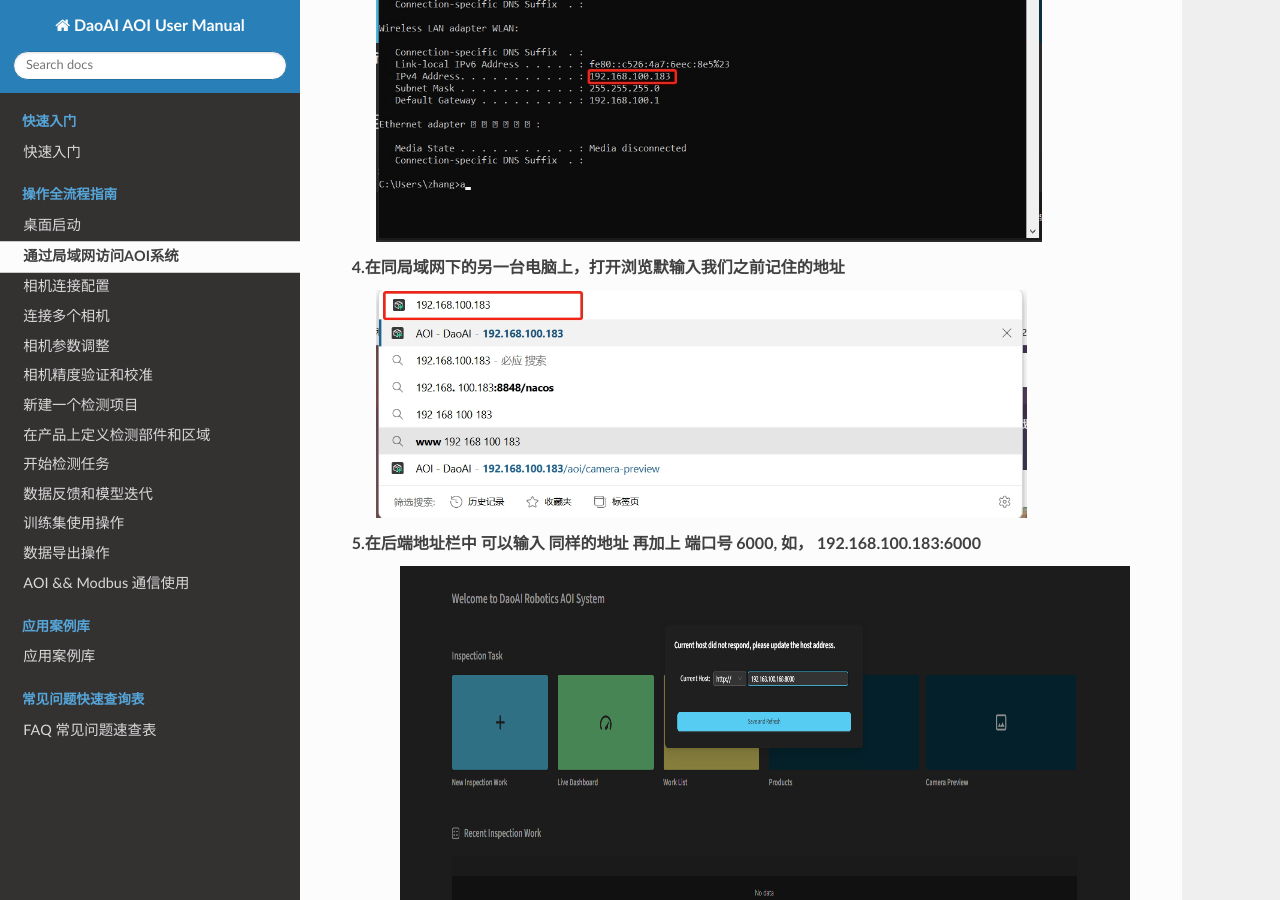
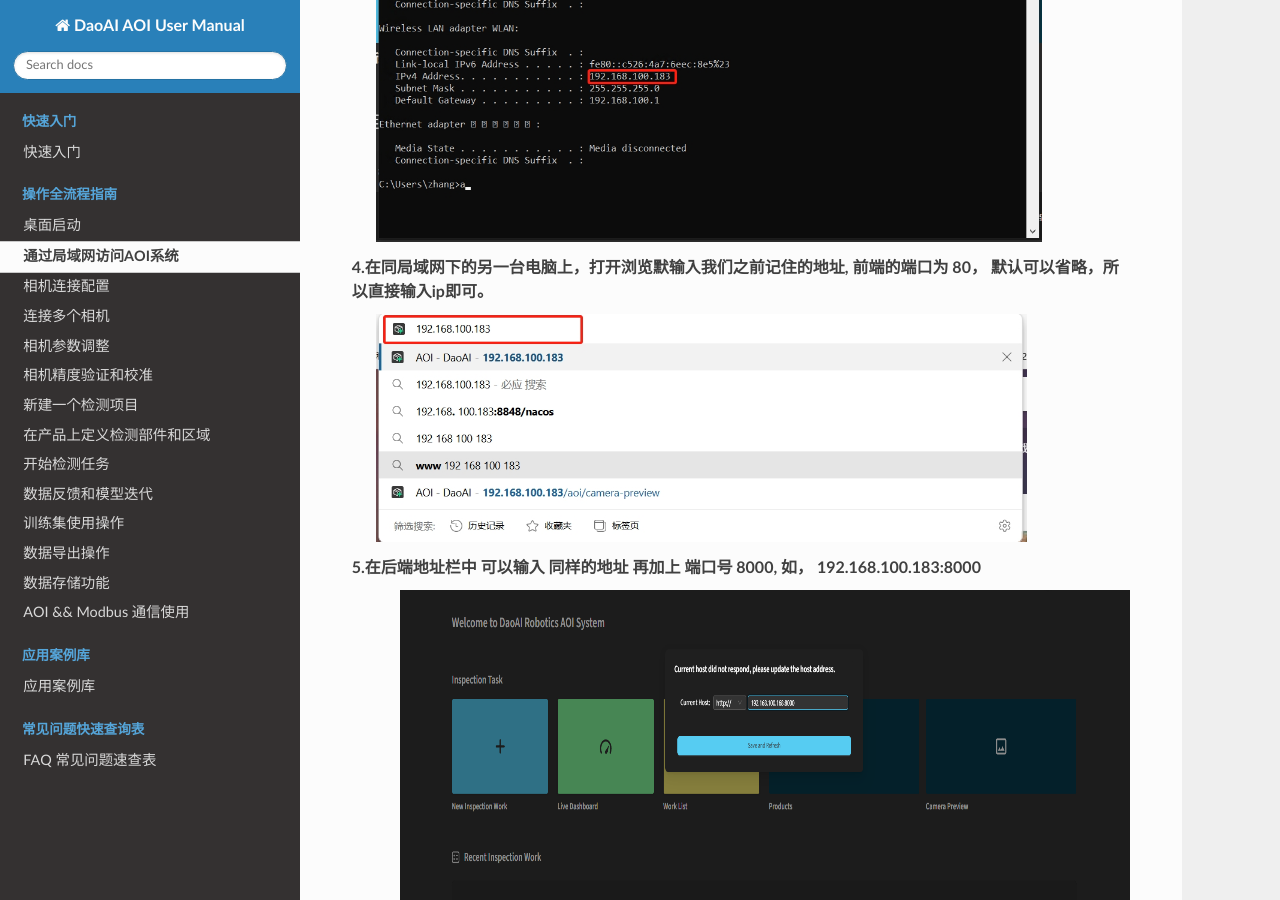
Before and after one commit to DaoAI-Robotics-Inc/daoai_aoi_user_manual, a Sphinx documentation site: the page built from docs/source/application/international/index.rst, in a window 1280 px wide and 900 px high, scrolled down 1660 px. Built offline with Sphinx 7.4.7 and the Read the Docs theme 3.1.0, drawn with Linux system fonts in a browser that asks for light colours; pages that are not in the unit, such as notebooks, are missing from menus.

```diff
--- a/docs/source/application/international/index.rst
+++ b/docs/source/application/international/index.rst
@@ -22,11 +22,11 @@
     .. image:: ./images/114.png
       :scale: 60%
 
-4.在同局域网下的另一台电脑上，打开浏览默输入我们之前记住的地址
+4.在同局域网下的另一台电脑上，打开浏览默输入我们之前记住的地址, 前端的端口为 80， 默认可以省略，所以直接输入ip即可。
     .. image:: ./images/115.png
       :scale: 60%
 
-5.在后端地址栏中 可以输入 同样的地址 再加上 端口号 6000, 如， 192.168.100.183:6000
+5.在后端地址栏中 可以输入 同样的地址 再加上 端口号 8000, 如， 192.168.100.183:8000
     .. image:: ./images/backend_addr.png
       :scale: 60%
 
--- a/docs/source/index.rst
+++ b/docs/source/index.rst
@@ -65,6 +65,7 @@ DaoAI AOI（Automated Optical Inspection） 是一款面向工业精密制造领
    application/NG
    application/training_set
    application/data_export
+   application/data_store
    application/modbus
 
 .. toctree::
```
Also changed, not shown: docs/source/application/data_store.rst (added, +38 -0 lines), docs/source/application/images/data_store1.png (added), docs/source/application/images/data_store2.png (added).
